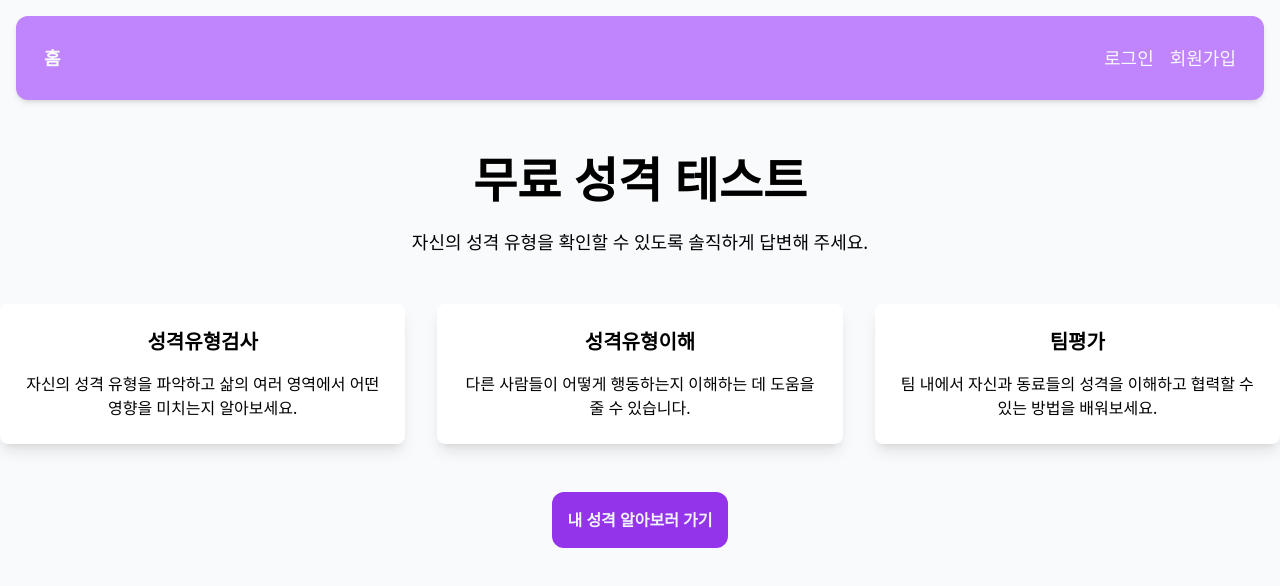
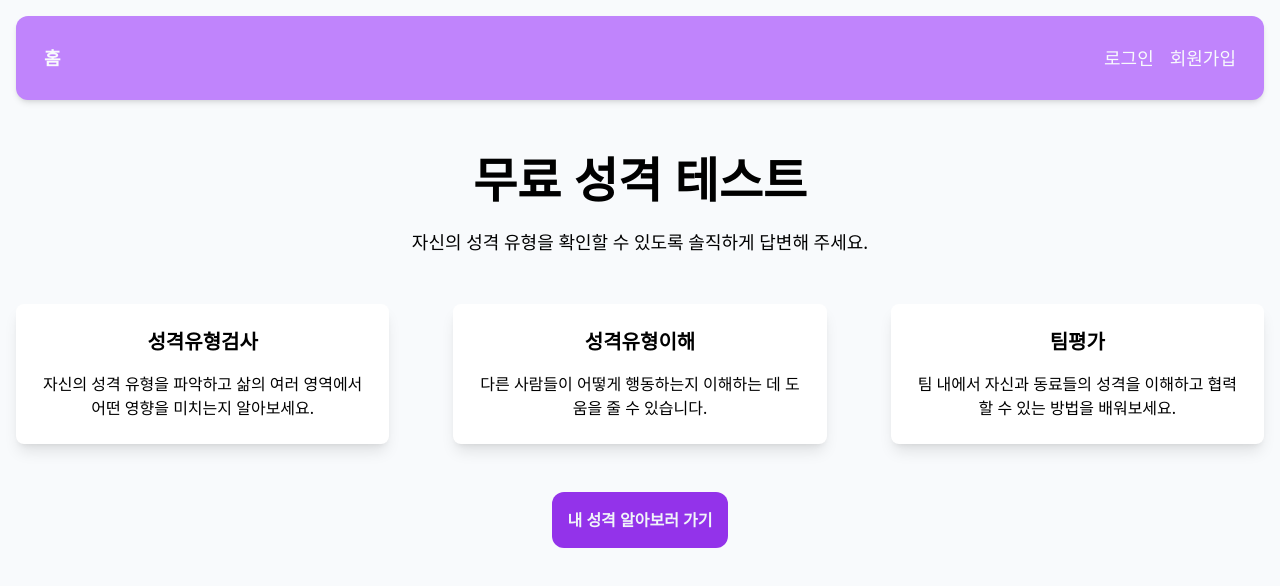
Before and after one commit to mangomaneya/NBC-React-Advanced-Project-MBTI_Test, a React (Vite) app: page / in a window 1280 px wide. Shown: the top 586 px of the page. Built offline with nearby package versions, Linux system fonts and the light colour scheme.

Commit message:
style: 홈 페이지 섹션에 여백 추가로 레이아웃 개선

```diff
--- a/src/pages/Home.jsx
+++ b/src/pages/Home.jsx
@@ -24,20 +24,20 @@ const Home = () => {
       </p>
 
       <div className="grid grid-cols-1 md:grid-cols-3 gap-8 mb-12 mt-4">
-        <section className="transition-all duration-300	bg-white shadow-lg rounded-lg p-6 text-center hover:shadow-xl">
+        <section className="transition-all duration-300	bg-white shadow-lg rounded-lg p-6 text-center hover:shadow-xl mx-4">
           <h2 className="text-xl font-semibold mb-4">성격유형검사</h2>
           <p>
             자신의 성격 유형을 파악하고 삶의 여러 영역에서 어떤 영향을 미치는지
             알아보세요.
           </p>
         </section>
-        <section className="transition-all duration-300	bg-white shadow-lg rounded-lg p-6 text-center hover:shadow-xl">
+        <section className="transition-all duration-300	bg-white shadow-lg rounded-lg p-6 text-center hover:shadow-xl mx-4">
           <h2 className="text-xl font-semibold mb-4">성격유형이해</h2>
           <p>
             다른 사람들이 어떻게 행동하는지 이해하는 데 도움을 줄 수 있습니다.
           </p>
         </section>
-        <section className="transition-all duration-300	bg-white shadow-lg rounded-lg p-6 text-center hover:shadow-xl">
+        <section className="transition-all duration-300	bg-white shadow-lg rounded-lg p-6 text-center hover:shadow-xl mx-4">
           <h2 className="text-xl font-semibold mb-4">팀평가</h2>
           <p>
             팀 내에서 자신과 동료들의 성격을 이해하고 협력할 수 있는 방법을
```
